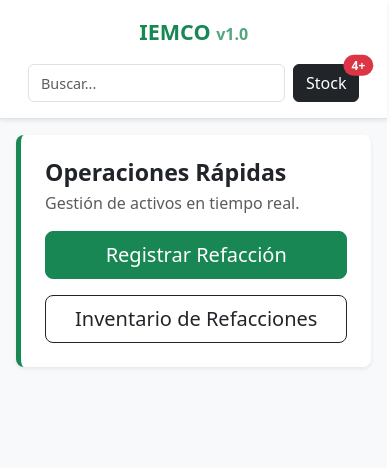
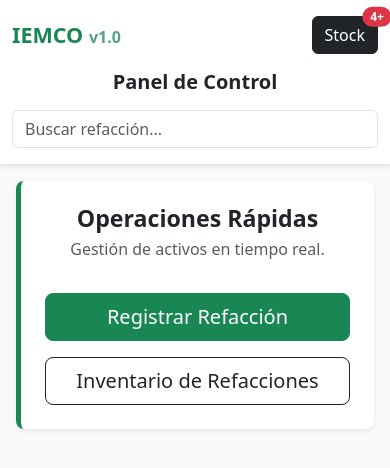
Before and after one commit to Alexisrdz1219/QR, a React app in the folder frontend/: page / in a window 390 px wide. Shown: the top 468 px of the page. Built offline with nearby package versions, Linux system fonts and the light colour scheme; the HTML template or start-up script is replaced by a standard one.

Commit message:
Dashboard responsivo para móviles2

```diff
--- a/frontend/src/pages/Dashboard.tsx
+++ b/frontend/src/pages/Dashboard.tsx
@@ -108,33 +108,48 @@ export default function DashboardLemcoFull() {
     <div className="min-vh-100 w-100 bg-light">
 
       {/* TOPBAR */}
-      <header className="navbar navbar-expand-lg bg-white border-bottom px-3 py-3 shadow-sm sticky-top">
-        <div className="container-fluid flex-column flex-lg-row gap-3">
+      <header className="bg-white border-bottom shadow-sm sticky-top">
+        <div className="container-fluid py-3">
 
-          {/* Logo y título */}
-          <div className="d-flex align-items-center gap-3">
+          {/* MOBILE FIRST */}
+          <div className="d-flex flex-column gap-3">
+
+            {/* LOGO */}
+            <div className="d-flex justify-content-between align-items-center">
               <span className="fs-4 fw-bold text-success">
                 IEMCO <small className="fs-6 opacity-75">v1.0</small>
               </span>
-            <h5 className="mb-0 fw-bold d-none d-md-block">
+
+              <button type="button" className="btn btn-dark position-relative d-md-none">
+                Stock
+                <span className="position-absolute top-0 start-100 translate-middle badge rounded-pill bg-danger">
+                  4+
+                </span>
+              </button>
+            </div>
+
+            {/* TITULO */}
+            <h5 className="fw-bold mb-0 text-center d-md-none">
               Panel de Control
             </h5>
-          </div>
 
-          {/* Buscador y botón */}
-          <div className="d-flex align-items-center gap-2 w-100 w-lg-auto">
+            {/* BUSCADOR */}
             <input
               type="search"
               className="form-control"
-              placeholder="Buscar..."
+              placeholder="Buscar refacción..."
             />
 
+            {/* DESKTOP ACTIONS */}
+            <div className="d-none d-md-flex justify-content-end gap-3">
               <button type="button" className="btn btn-dark position-relative">
                 Stock
                 <span className="position-absolute top-0 start-100 translate-middle badge rounded-pill bg-danger">
                   4+
                 </span>
               </button>
+            </div>
+
           </div>
         </div>
       </header>
@@ -143,32 +158,37 @@ export default function DashboardLemcoFull() {
       <main className="container-fluid p-3 p-md-4">
 
         {/* OPERACIONES RÁPIDAS */}
-        <div className="row mb-4">
+        <div className="row">
           <div className="col-12">
             <div className="bg-white p-4 rounded-3 shadow-sm border-start border-success border-5">
 
-              <div className="mb-3">
-                <h3 className="fw-bold mb-1">Operaciones Rápidas</h3>
-                <p className="text-muted mb-0">
+              <h3 className="fw-bold mb-1 text-center text-md-start">
+                Operaciones Rápidas
+              </h3>
+
+              <p className="text-muted text-center text-md-start">
                 Gestión de activos en tiempo real.
               </p>
-              </div>
 
-              {/* BOTONES RESPONSIVOS */}
-              <div className="d-flex flex-column flex-md-row gap-3">
+              {/* BOTONES MOBILE FRIENDLY */}
+              <div className="row g-3 mt-3">
+                <div className="col-12 col-md-6">
                   <Link
                     to="/nueva"
-                  className="btn btn-success btn-lg w-100 w-md-auto"
+                    className="btn btn-success btn-lg w-100"
                   >
                     Registrar Refacción
                   </Link>
+                </div>
 
+                <div className="col-12 col-md-6">
                   <Link
                     to="/inventario"
-                  className="btn btn-outline-dark btn-lg w-100 w-md-auto"
+                    className="btn btn-outline-dark btn-lg w-100"
                   >
                     Inventario de Refacciones
                   </Link>
+                </div>
               </div>
 
             </div>
@@ -176,14 +196,6 @@ export default function DashboardLemcoFull() {
         </div>
 
       </main>
-
-      <style>
-        {`
-          input::placeholder {
-            font-size: 0.9rem;
-          }
-        `}
-      </style>
     </div>
   );
 }
```
Lines whose indentation alone changed are shown as unchanged.
